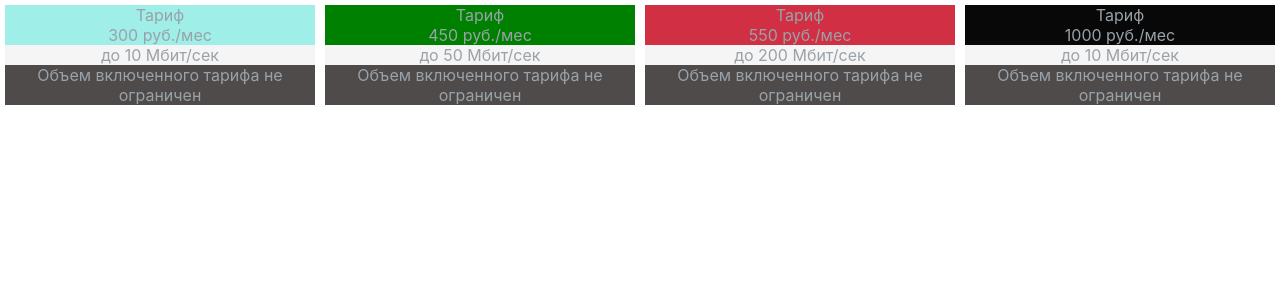
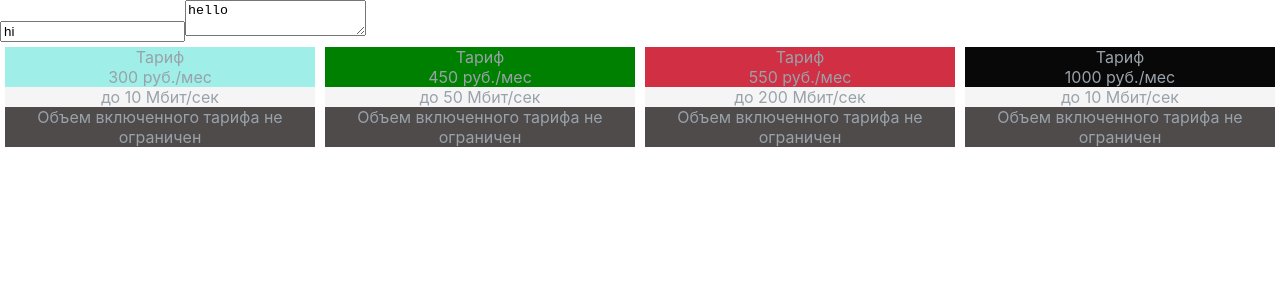
Before and after one commit to galya-cmd/tarifs, a React (Create React App) app: page / in a window 1280 px wide. Shown: the top 300 px of the page. Built offline with nearby package versions, Linux system fonts and the light colour scheme.

Commit message:
привязала в app

```diff
--- a/src/App.js
+++ b/src/App.js
@@ -3,6 +3,7 @@
 import './App.css';
 import Tarif from './components/Tarif.jsx';
 import './components/Tarif.css';
+import Text from './components/text';
 
 const tarifs = [{name : "Безлимитный 300", color : 'rgb(159, 238, 231)', price : "300 руб./мес", speed :"до 10 Мбит/сек", text :"Объем включенного тарифа не ограничен"},
 { name :"Безлимитный 450", color : '#008000', price:"450 руб./мес" ,speed :"до 50 Мбит/сек", text:"Объем включенного тарифа не ограничен"},
@@ -13,7 +14,7 @@ const tarifs = [{name : "Безлимитный 300", color : 'rgb(159, 238, 231
 function App () {
   return (
     <>
-
+  <Text/>
     <div className="App">
       {
         tarifs.map((tarif) => <Tarif name={tarif.name} color={tarif.color} price= {tarif.price} speed = {tarif.speed} text = {tarif.text}></Tarif>
```
